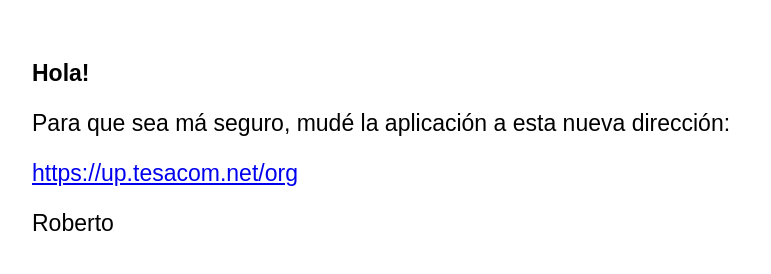
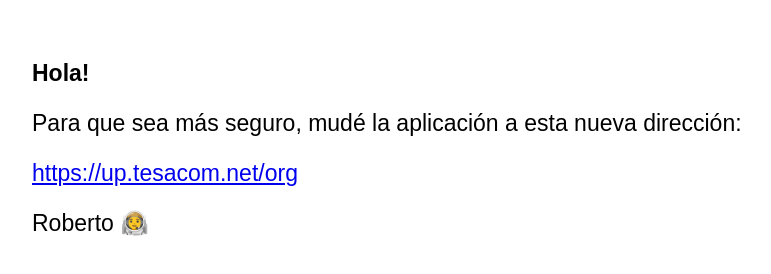
Before and after one commit to netlify-workspace/organigrapp, a website: page public/index.html in a window 1280 px wide. Shown: the whole page, without its empty margins (28-799 px from the left). Drawn offline with Linux system fonts and the light colour scheme.

Commit message:
Update index.html

```diff
--- a/public/index.html
+++ b/public/index.html
@@ -18,8 +18,8 @@
 </head>
   <body>
     <h1>Hola!</h1>
-    <p>Para que sea má seguro, mudé la aplicación a esta nueva dirección: </p>
+    <p>Para que sea más seguro, mudé la aplicación a esta nueva dirección: </p>
     <p><a href="https://up.tesacom.net/org">https://up.tesacom.net/org</a></p>
-    <p>Roberto</p>
+    <p>Roberto 👨‍🚀</p>
   </body>
 </html>
```
